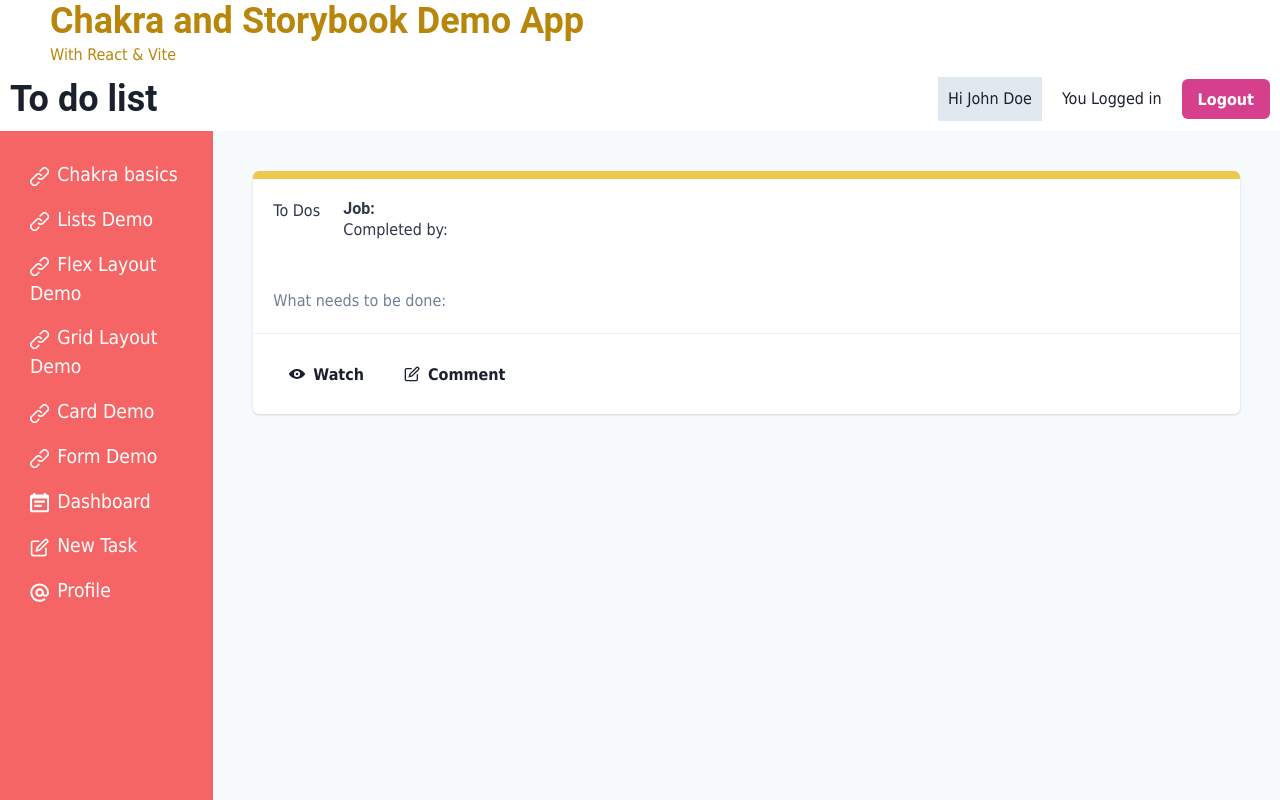
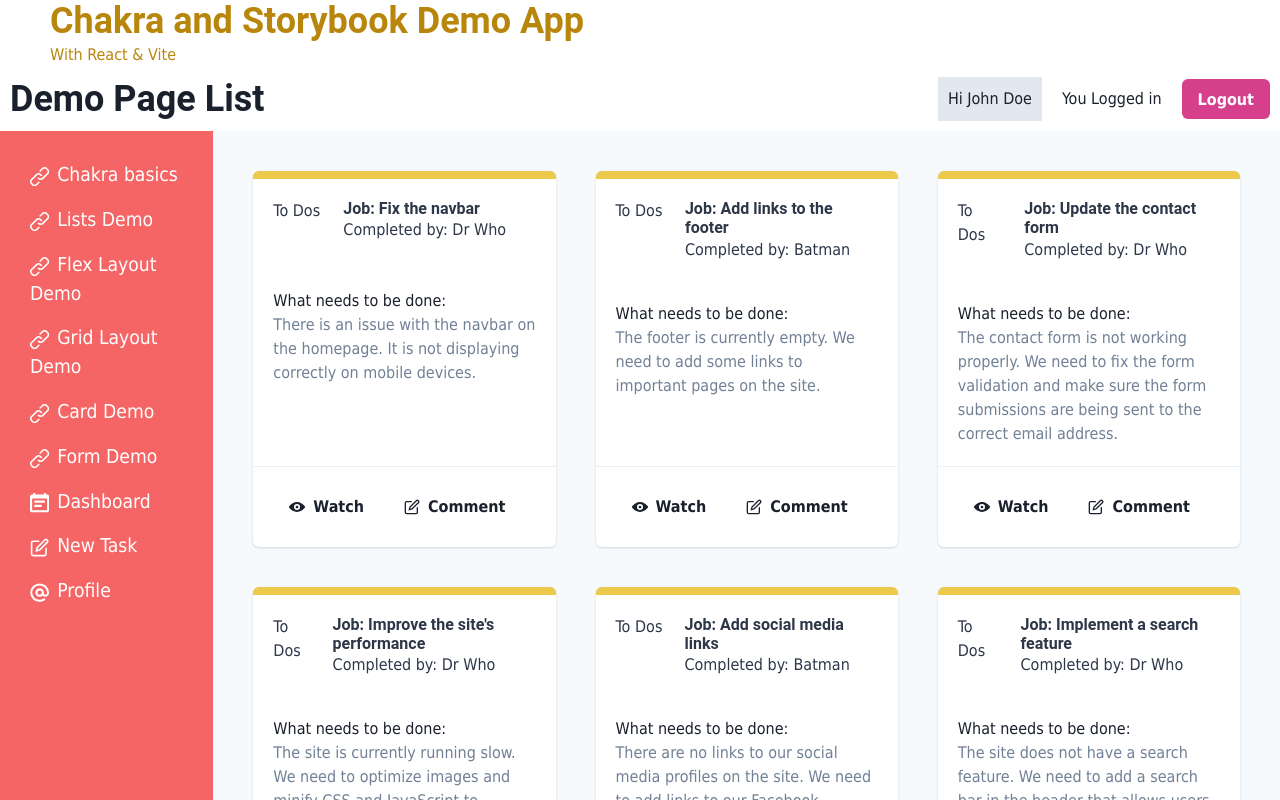
Before and after one commit to SumiSastri/react-with-vite-storybook-demo, a React (Vite) app in the folder storybook-demo/: page / in a window 1280 px wide. Shown: the top 800 px of the page. Built offline with nearby package versions, Linux system fonts and the light colour scheme; data requests are answered from the project's data file.

Commit message:
Fetch data and display on dashboard

```diff
--- a/storybook-demo/src/components/Dashboard.tsx
+++ b/storybook-demo/src/components/Dashboard.jsx
@@ -13,31 +13,34 @@ import {
   Divider,
   Button
 } from "@chakra-ui/react"
+import { useLoaderData } from "react-router-dom"
 
-
+// FIXME: change this to a tsx file and figure out types
+// Register loader at component level on routes and router
 export default function Dashboard() {
+  const toDos = useLoaderData()
 
   return (
     <SimpleGrid spacing={10} minChildWidth={300}>
-        <Card  borderTop="8px" borderColor="yellow.400" bg="white">
+            {toDos && toDos.map((toDo)=>(
+        <Card key={toDo.id} borderTop="8px" borderColor="yellow.400" bg="white">
           <CardHeader color="gray.700">
             <Flex gap={5}>
               <Box w="50px" h="50px">
                 <Text>To Dos</Text>
               </Box>
               <Box>
-                <Heading as="h3" size="sm">Job:</Heading>
-                <Text>Completed by:</Text>
+                <Heading as="h3" size="sm">Job:  {toDo.title}</Heading>
+                <Text>Completed by: {toDo.author}</Text>
               </Box>
             </Flex>
           </CardHeader>
 
-          <CardBody color="gray.500">
+          <CardBody>
             <Text>What needs to be done:</Text>
+            <Text color="gray.500">{toDo.description}</Text>
           </CardBody>
-
           <Divider borderColor="gray.200" />
-
           <CardFooter>
             <HStack>
               <Button variant="ghost" leftIcon={<ViewIcon />}>Watch</Button>
@@ -45,6 +48,7 @@ export default function Dashboard() {
             </HStack>
           </CardFooter>
         </Card>
+       ))}
     </SimpleGrid>
   )
 }
--- a/storybook-demo/src/components/TopNavBar.tsx
+++ b/storybook-demo/src/components/TopNavBar.tsx
@@ -4,7 +4,7 @@ export default function TopNavBar() {
   return (
     // Everything inside the flex component is laid out with flexbox
     <Flex as="nav" p="10px" alignItems="center">
-      <Heading as="h1">To do list</Heading>
+      <Heading as="h1">Demo Page List</Heading>
       {/* spacer shifts all the text to the left in flexbox */}
       <Spacer />
       <HStack spacing="20px">
--- a/storybook-demo/src/main.tsx
+++ b/storybook-demo/src/main.tsx
@@ -33,7 +33,7 @@ import App from './App.tsx'
 import RootLayout from './layouts/RootLayout'
 // data fetching with Chakra and react router
 import Create from './components/Create.tsx'
-import Dashboard from './components/Dashboard'
+import Dashboard from './components/Dashboard.jsx'
 import Profile from './components/Profile'
 // chakra demos
 import ChakraBasics from './components/ChakraBasics.tsx';
@@ -42,6 +42,8 @@ import FlexLayoutDemo from './components/FlexLayoutDemo.tsx';
 import GridLayoutDemo from './components/GridLayoutDemo.tsx';
 import CardDemo from './components/CardDemo.tsx';
 import FormDemo from './components/FormDemo.tsx';
+// data fetching - data passed as a prop to the component via react router
+import { toDosLoader } from './utils/toDosLoader.ts';
 
 // router and routes
   const router = createBrowserRouter(
@@ -53,7 +55,7 @@ import FormDemo from './components/FormDemo.tsx';
       <Route path ='chakra-gridlayout-demo' element={<GridLayoutDemo/>}/>
       <Route path ='chakra-card-demo' element={<CardDemo/>}/>
       <Route path ='chakra-form-demo' element={<FormDemo/>}/>
-      <Route index element={<Dashboard />} />
+      <Route index element={<Dashboard />} loader={toDosLoader}  />
       <Route path="create" element={<Create />} />
       <Route path="profile" element={<Profile />} />
     </Route>
--- /dev/null
+++ b/storybook-demo/src/utils/toDosLoader.ts
@@ -0,0 +1,5 @@
+export const toDosLoader = async () => {
+    const res = await fetch('http://localhost:3000/toDos')
+
+    return res.json()
+  }
```
